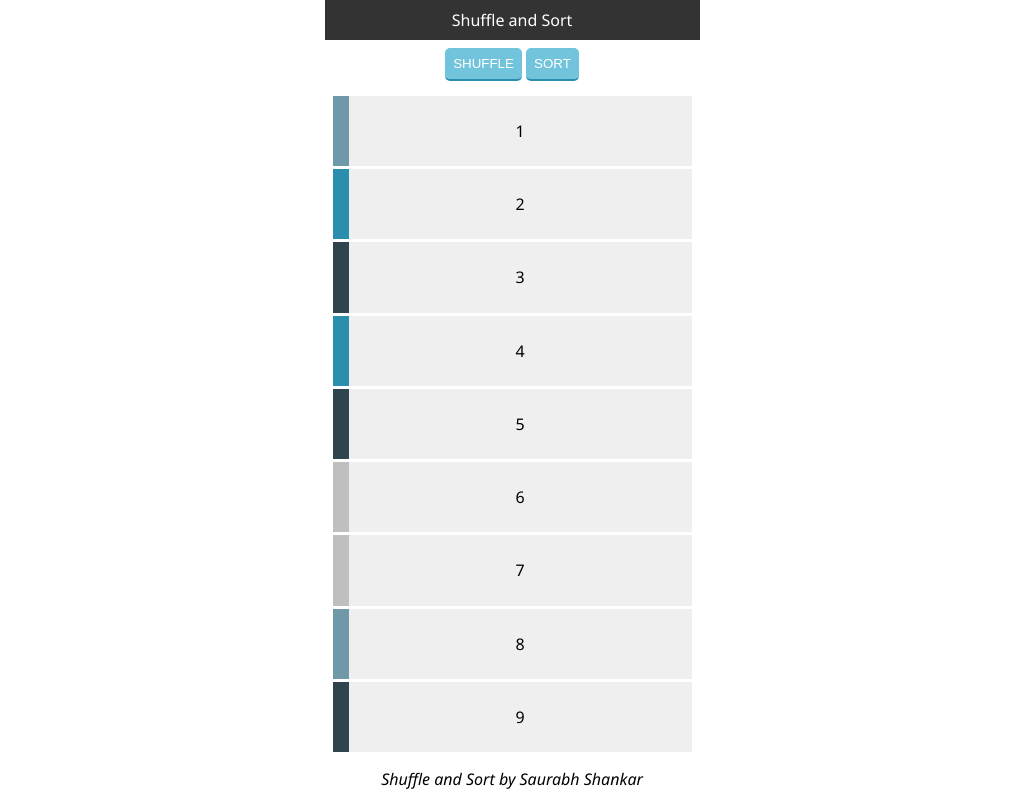
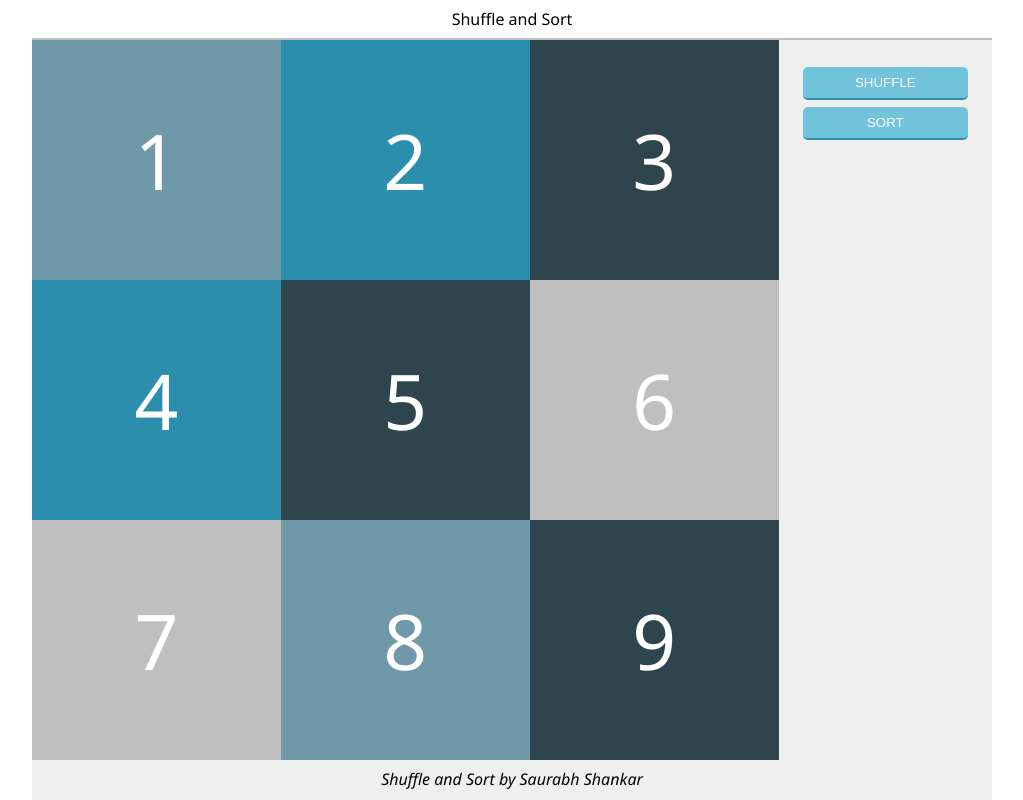
Before and after one commit to sshankar02/oh-suffle-sort, a plain HTML site: page index.html in a window 1280 px wide. Shown: the whole page, without its empty margins (128-1151 px from the left). Drawn offline with Linux system fonts and the light colour scheme.

Commit message:
desktop view

```diff
--- a/index.css
+++ b/index.css
@@ -85,3 +85,52 @@ button:active {
     content: "";
     background-color: var(--card-color);
 }
+
+@media (min-width: 426px) {
+    .container {
+        max-width: 960px;
+        grid-template-columns: 7fr 2fr;
+        grid-template-rows: 2.5rem auto 2.5rem;
+        grid-template-areas: "header header" "cardGrid actionGrid" "credits credits";
+        background-color: #efefef;
+    }
+    .header {
+        grid-area: header;
+        background-color: #ffffff;
+        color: #000000;
+        border-bottom: 2px solid #bfbfbf;
+    }
+    .action-controls {
+        grid-area: actionGrid;
+        margin: 1.5rem;
+    }
+    .card-grid {
+        grid-area: cardGrid;
+        gap: 0rem;
+        margin: 0;
+        grid-template-columns: repeat(3, 1fr);
+        grid-auto-rows: 1fr;
+    }
+    .card-grid div {
+        justify-content: start;
+        align-items: center;
+        display: grid;
+        grid-template-columns: 1fr;
+        text-align: center;
+        color: #fff;
+        font-size: 6vw;
+        z-index: 2;
+        position: relative;
+    }
+    .card-grid div:before {
+        position: absolute;
+        z-index: -1;
+    }
+    .credits {
+        grid-area: credits;
+    }
+    button {
+        width: 100%;
+        margin: 0.2rem 0;
+    }
+}
```
